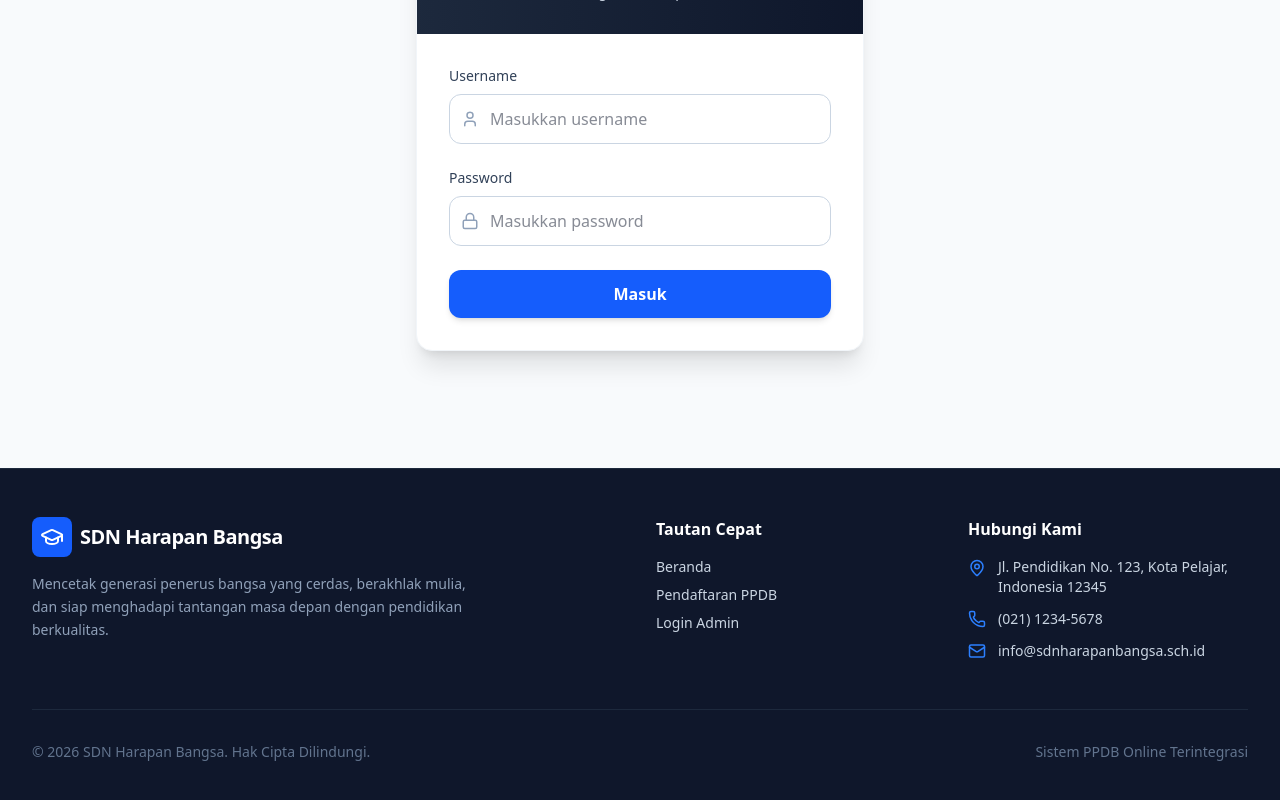
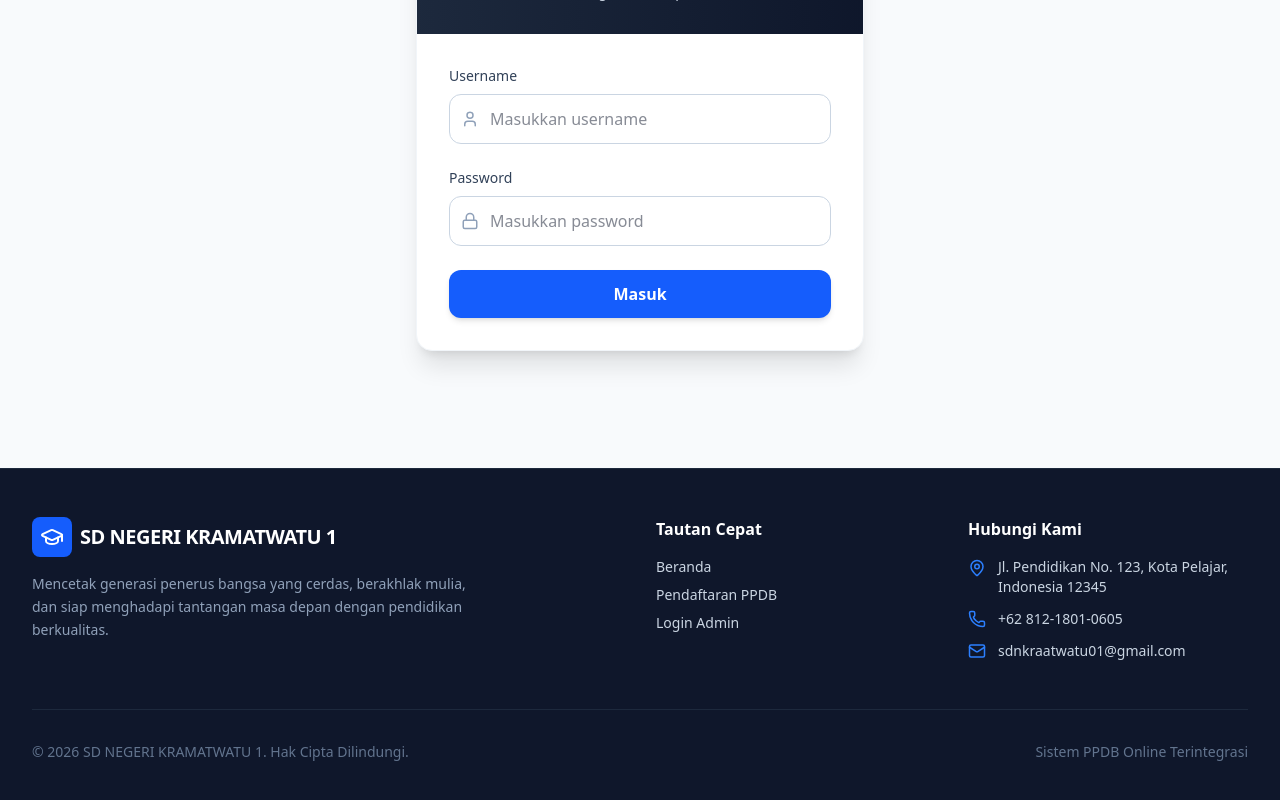
Before and after one commit to sdnkramatwatu01/ppdbsiapkai, a React (Vite) app: page /admin/login in a window 1280 px wide. Shown: the part 397-1197 px from the top of the page. Built offline with nearby package versions, Linux system fonts and the light colour scheme; no server answers.

Commit message:
Update Footer.tsx

```diff
--- a/src/components/Footer.tsx
+++ b/src/components/Footer.tsx
@@ -19,7 +19,7 @@ export default function Footer() {
                 </div>
               )}
               <span className="font-bold text-xl tracking-tight text-white">
-                {settings?.namaSekolah || 'SDN Harapan Bangsa'}
+                {settings?.namaSekolah || 'SD NEGERI KRAMATWATU 1'}
               </span>
             </Link>
             <p className="text-slate-400 text-sm leading-relaxed max-w-md">
@@ -45,18 +45,18 @@ export default function Footer() {
               </li>
               <li className="flex items-center gap-3">
                 <Phone size={18} className="text-blue-500 shrink-0" />
-                <span>{settings?.telepon || '(021) 1234-5678'}</span>
+                <span>{settings?.telepon || '+62 812-1801-0605'}</span>
               </li>
               <li className="flex items-center gap-3">
                 <Mail size={18} className="text-blue-500 shrink-0" />
-                <span>{settings?.email || 'info@sdnharapanbangsa.sch.id'}</span>
+                <span>{settings?.email || 'sdnkraatwatu01@gmail.com'}</span>
               </li>
             </ul>
           </div>
         </div>
 
         <div className="mt-12 pt-8 border-t border-slate-800 text-center text-sm text-slate-500 flex flex-col md:flex-row justify-between items-center">
-          <p>&copy; {new Date().getFullYear()} {settings?.namaSekolah || 'SDN Harapan Bangsa'}. Hak Cipta Dilindungi.</p>
+          <p>&copy; {new Date().getFullYear()} {settings?.namaSekolah || 'SD NEGERI KRAMATWATU 1'}. Hak Cipta Dilindungi.</p>
           <p className="mt-2 md:mt-0">Sistem PPDB Online Terintegrasi</p>
         </div>
       </div>
```
